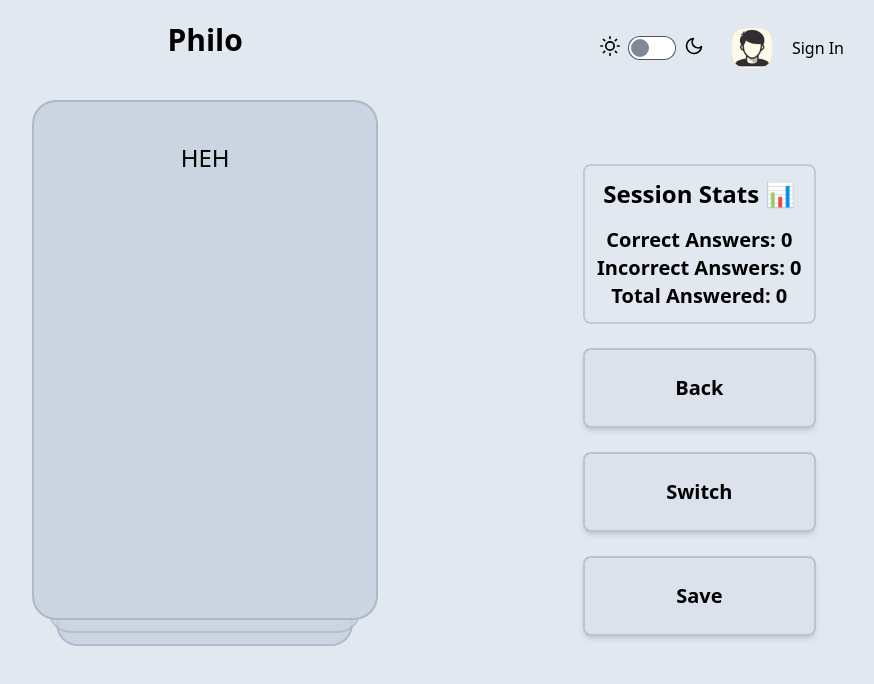
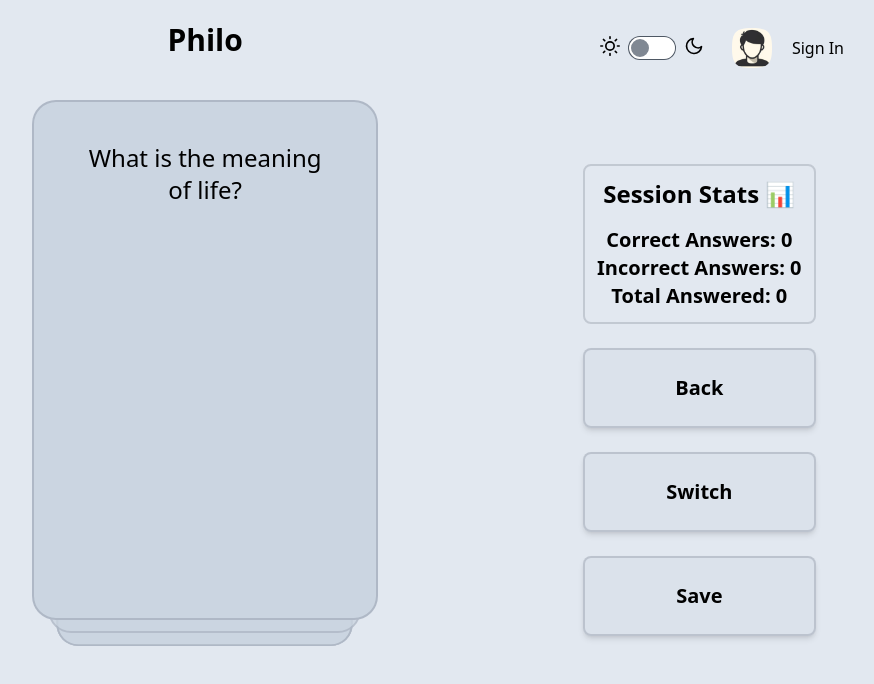
Before and after one commit to Zeraphim/Quizzy, a React (Vite) app: page /question_banks/study in a window 1280 px wide. Both pictures are taken after a click on the element "Start Now". Shown: the top 684 px of the page, without its empty margins (404-1278 px from the left). Built offline with nearby package versions, Linux system fonts and the light colour scheme.

Commit message:
Fixed bug in Add Questions

```diff
--- a/src/components/StudyQuestionBank.jsx
+++ b/src/components/StudyQuestionBank.jsx
@@ -46,15 +46,43 @@
 
     }, [QuestionBanksData, answeredQuestionBanks, chosenQuestionBank]);
 
+    const [questionsToAnswer, setQuestionsToAnswer] = useState({});
+    const [currentQuestion, setCurrentQuestion] = useState("");
+    const [currentQuestionAnswer, setCurrentQuestionAnswer] = useState("");
+
     const handleStartClick = () => {
-        setIsAnswering(true)
-    }
+        setIsAnswering(true);
+
+        let setQuestions = QuestionBanksData[chosenQuestionBank];
+
+        setQuestionsToAnswer(setQuestions);
+    };
+
+    useEffect(() => {
+        if (Object.keys(questionsToAnswer).length > 0) {
+            const firstKey = Object.keys(questionsToAnswer)[0];
+            setCurrentQuestion(questionsToAnswer[firstKey].Question);
+            setCurrentQuestionAnswer(questionsToAnswer[firstKey].Answer);
+        }
+    }, [questionsToAnswer]);
 
     const handleHardClick = () => {
         setTotalAnswered(totalAnswered + 1);
         setIncorrectAnswers(incorrectAnswers + 1);
 
         setCardClicked(false);
+
+        const firstKey = Object.keys(questionsToAnswer)[0];
+        delete questionsToAnswer[firstKey];
+
+        const remainingQuestions = Object.values(questionsToAnswer);
+        if (remainingQuestions.length > 0) {
+            setCurrentQuestion(remainingQuestions[0].Question);
+            setCurrentQuestionAnswer(remainingQuestions[0].Answer);
+        } else {
+            setCurrentQuestion(null);
+            setCurrentQuestionAnswer(null);
+        }
     };
 
     const handleBasicClick = () => {
@@ -62,6 +90,18 @@
         setCorrectAnswers(correctAnswers + 1);
 
         setCardClicked(false);
+
+        const firstKey = Object.keys(questionsToAnswer)[0];
+        delete questionsToAnswer[firstKey];
+
+        const remainingQuestions = Object.values(questionsToAnswer);
+        if (remainingQuestions.length > 0) {
+            setCurrentQuestion(remainingQuestions[0].Question);
+            setCurrentQuestionAnswer(remainingQuestions[0].Answer);
+        } else {
+            setCurrentQuestion(null);
+            setCurrentQuestionAnswer(null);
+        }
     };
 
 
@@ -76,7 +116,7 @@
 
             {/* Question Banks List Container */}
             {!isAnswering && (
-                <div className="h-full w-[20vw] py-8 px-6 gap-6 flex flex-col items-center justify-start bg-slate-300 dark:bg-white rounded-3xl overflow-hidden bg-opacity-30 dark:bg-opacity-10 border-2 border-opacity-[15%] dark:border-opacity-[4%] border-slate-900 dark:border-white z-40 animate-fade-right-1s transition shadow-md">
+                <div className="h-full w-[20vw] py-8 px-6 gap-6 flex flex-col items-center justify-start bg-slate-300 dark:bg-white rounded-3xl overflow-hidden bg-opacity-30 dark:bg-opacity-10 border-2 border-opacity-[15%] dark:border-opacity-[4%] border-slate-900 dark:border-white z-40 animate-fade-right-1s transition shadow-md select-none">
 
                     <h1 className="text-black dark:text-white font-bold text-3xl" onClick={() => console.log()}>Study Now</h1>
 
@@ -112,12 +152,12 @@
                                 <label className="swap swap-flip text-2xl card w-[50%] h-full">
                                     <input type="checkbox" className="h-[65vh] w-[27vw]" onClick={() => setCardClicked(true)} checked={cardClicked} />
 
-                                    <div className="swap-on p-10 flex flex-col items-center justify-start h-full min-w-max w-[27vw] max-w-[27vw] text-center bg-slate-300 dark:bg-white rounded-3xl overflow-hidden border-2 border-opacity-[15%] dark:border-opacity-[4%] border-slate-900 dark:border-white">
-                                        HAH
+                                    <div className="swap-on p-10 flex flex-col items-center justify-start h-full w-[27vw] max-w-[27vw] text-center bg-slate-300 dark:bg-white rounded-3xl overflow-hidden border-2 border-opacity-[15%] dark:border-opacity-[4%] border-slate-900 dark:border-white text-wrap">
+                                        {currentQuestionAnswer}
                                     </div>
 
-                                    <div className="swap-off p-10 flex flex-col items-center justify-start h-full min-w-max w-[27vw] max-w-[27vw] text-center bg-slate-300 dark:bg-white rounded-3xl overflow-hidden border-2 border-opacity-[15%] dark:border-opacity-[4%] border-slate-900 dark:border-white">
-                                        HEH
+                                    <div className="swap-off p-10 flex flex-col items-center justify-start h-full w-[27vw] max-w-[27vw] text-center bg-slate-300 dark:bg-white rounded-3xl overflow-hidden border-2 border-opacity-[15%] dark:border-opacity-[4%] border-slate-900 dark:border-white text-wrap">
+                                        {currentQuestion}
                                     </div>
                                 </label>
                             ) : (
--- a/src/styles/output.css
+++ b/src/styles/output.css
@@ -3030,6 +3030,10 @@
   overflow-y: auto;
 }
 
+.text-wrap {
+  text-wrap: wrap;
+}
+
 .rounded-3xl {
   border-radius: 1.5rem;
 }
```
